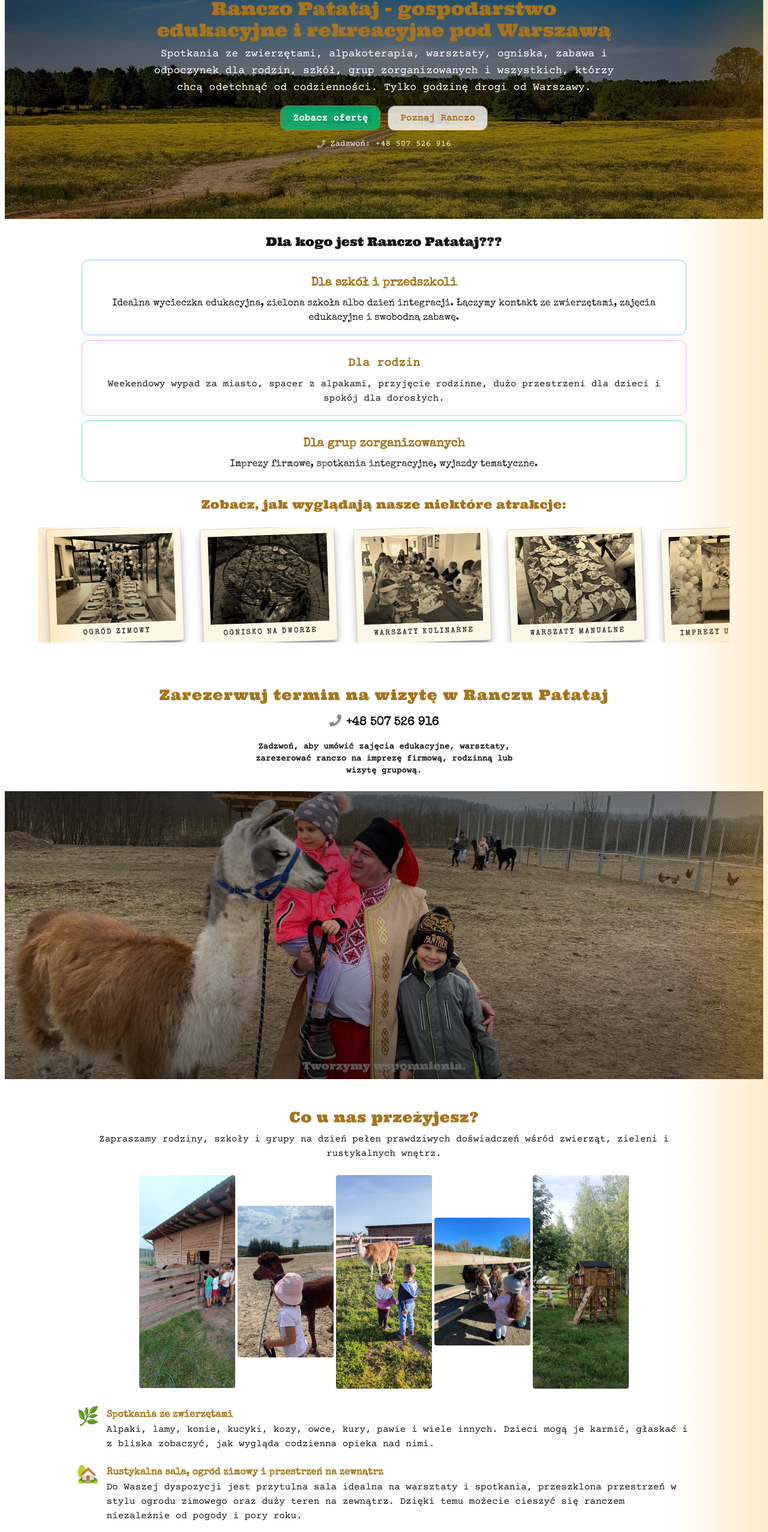
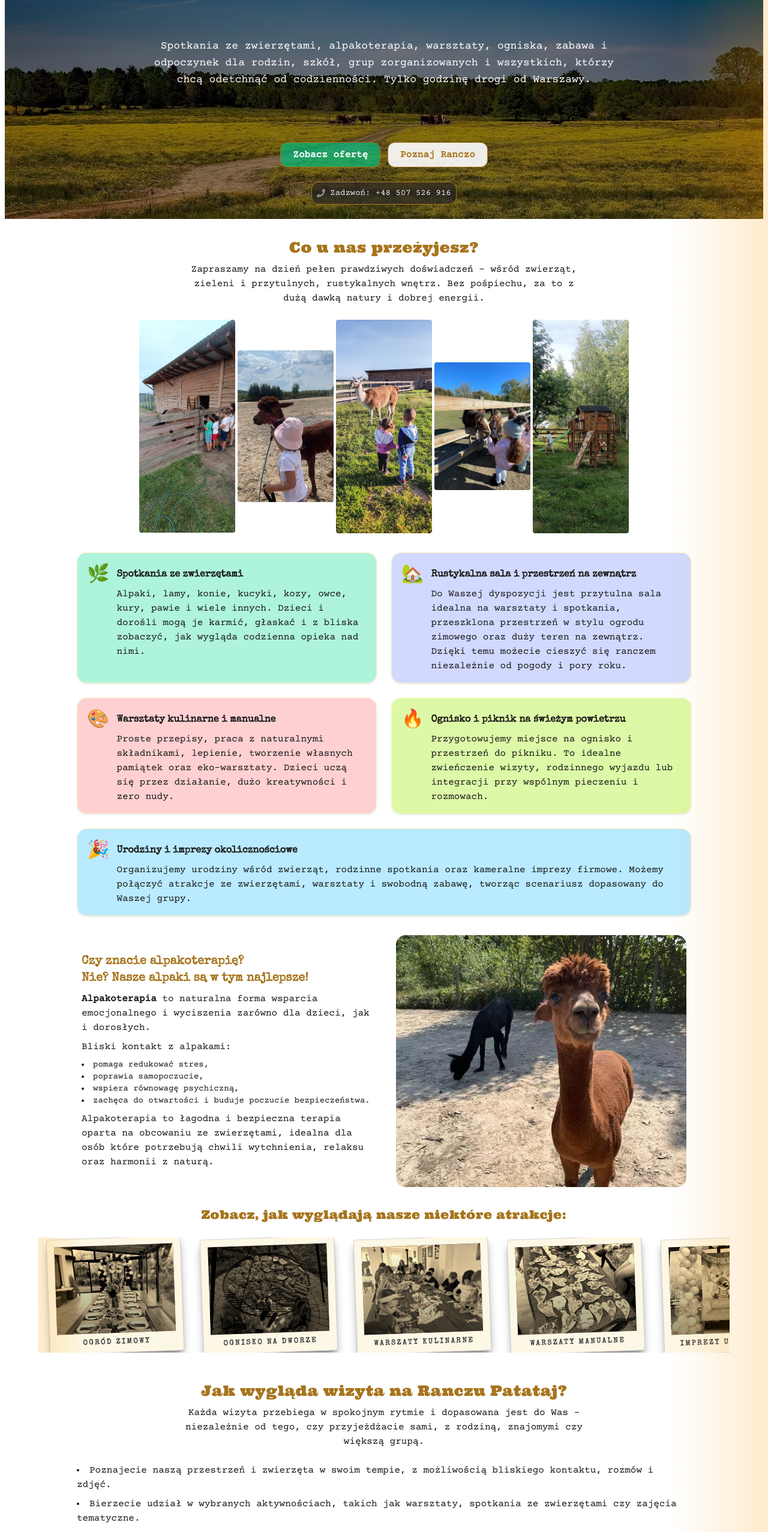
Before and after one commit to sabaudianin/ranczo-patataj, a Next.js app: page / in a window 1280 px wide. Shown: the part 229-2783 px from the top of the page at 60% size. Built offline with nearby package versions, Linux system fonts and the light colour scheme; a web font is replaced by a local one.

Commit message:
feat new home content layout

```diff
--- a/app/page.tsx
+++ b/app/page.tsx
@@ -74,18 +74,18 @@ export default function Home() {
       />
       <section className="relative px-2 pt-24 md:pt-0 pb-4 dark:bg-black bg-[var(--background)] mx-auto">
         <Banner />
-        <ForWho />
+        <Atrakcje />
+        <AlpakoTerapy />
         <MiniGallery />
+        <Visit />
+        {/* <ForWho /> */}
         <Cta />
-        <Atrakcje />
         {/* <Hero /> */}
         <Poster />
         <Social />
-        <AlpakoTerapy />
         <Features />
         <Testimonial />
-        <Visit />
-        <RelaxText />
+        {/* <RelaxText /> */}
         <Final />
       </section>
     </>
--- a/components/atrakcje/Atrakcje.tsx
+++ b/components/atrakcje/Atrakcje.tsx
@@ -1,11 +1,13 @@
 "use client";
+
 import Image from "next/image";
+
 export const Atrakcje = () => {
   return (
     <section
       id="atrakcje"
       aria-labelledby="atrakcje-title"
-      className="max-w-5xl mx-auto pt-8 md:px-0"
+      className="max-w-5xl mx-auto py-4 px-4 md:px-0"
     >
       <div className="text-center mb-6">
         <h2
@@ -14,13 +16,15 @@ export const Atrakcje = () => {
         >
           Co u nas przeżyjesz?
         </h2>
-        <p className="font-curier text-xs md:text-base mt-2">
-          Zapraszamy rodziny, szkoły i grupy na dzień pełen prawdziwych
-          doświadczeń wśród zwierząt, zieleni i rustykalnych wnętrz.
+        <p className="font-curier text-xs md:text-base mt-2 max-w-2xl mx-auto">
+          Zapraszamy na dzień pełen prawdziwych doświadczeń – wśród zwierząt,
+          zieleni i przytulnych, rustykalnych wnętrz. Bez pośpiechu, za to z
+          dużą dawką natury i dobrej energii.
         </p>
       </div>
+
       <div
-        className="flex items-center justify-center gap-1 pb-4 mb-4 "
+        className="flex items-center justify-center gap-1 pb-4 mb-4"
         aria-hidden="true"
       >
         <Image
@@ -35,18 +39,18 @@ export const Atrakcje = () => {
           alt=""
           width={100}
           height={100}
-          className="w-20 md:w-40 h-auto object-cover rounded oject-cover"
+          className="w-20 md:w-40 h-auto object-cover rounded"
         />
         <Image
           src="/images/g2.avif"
           alt=""
           width={100}
           height={100}
-          className="w-20 md:w-40 h-auto object-cover rounded "
+          className="w-20 md:w-40 h-auto object-cover rounded"
         />
         <Image
           src="/images/g3.avif"
-          alt="a"
+          alt=""
           width={100}
           height={100}
           className="w-20 md:w-40 h-auto object-cover rounded"
@@ -60,26 +64,26 @@ export const Atrakcje = () => {
         />
       </div>
 
-      <div className="space-y-5 md:space-y-6 font-curier text-xs md:text-base">
-        <div className="flex gap-3">
-          <div className="text-2xl md:text-3xl">🌿</div>
+      <div className="grid gap-4 md:gap-6 md:grid-cols-2 font-curier text-xs md:text-base">
+        <div className="flex gap-3 p-3 md:p-4 rounded-2xl bg-emerald-300/50 shadow-sm border border-amber-100">
+          <div className="text-2xl md:text-3xl mt-1">🌿</div>
           <div>
-            <h3 className="font-special font-semibold text-[var(--c-primary)]">
+            <h3 className="font-special font-bold py-2">
               Spotkania ze zwierzętami
             </h3>
             <p>
               Alpaki, lamy, konie, kucyki, kozy, owce, kury, pawie i wiele
-              innych. Dzieci mogą je karmić, głaskać i z bliska zobaczyć, jak
-              wygląda codzienna opieka nad nimi.
+              innych. Dzieci i dorośli mogą je karmić, głaskać i z bliska
+              zobaczyć, jak wygląda codzienna opieka nad nimi.
             </p>
           </div>
         </div>
 
-        <div className="flex gap-3">
-          <div className="text-2xl md:text-3xl">🏡</div>
+        <div className="flex gap-3 p-3 md:p-4 rounded-2xl bg-indigo-300/50 shadow-sm border border-amber-100">
+          <div className="text-2xl md:text-3xl mt-1">🏡</div>
           <div>
-            <h3 className="font-special font-semibold text-[var(--c-primary)]">
-              Rustykalna sala, ogród zimowy i przestrzeń na zewnątrz
+            <h3 className="font-special font-bold py-2">
+              Rustykalna sala i przestrzeń na zewnątrz
             </h3>
             <p>
               Do Waszej dyspozycji jest przytulna sala idealna na warsztaty i
@@ -90,44 +94,64 @@ export const Atrakcje = () => {
           </div>
         </div>
 
-        <div className="flex gap-3">
-          <div className="text-2xl md:text-3xl">🎨</div>
+        {/* Warsztaty */}
+        <div className="flex gap-3 p-3 md:p-4 rounded-2xl bg-red-300/50 shadow-sm border border-amber-100">
+          <div className="text-2xl md:text-3xl mt-1">🎨</div>
           <div>
-            <h3 className="font-special font-semibold text-[var(--c-primary)]">
+            <h3 className="font-special font-bold py-2">
               Warsztaty kulinarne i manualne
             </h3>
             <p>
               Proste przepisy, praca z naturalnymi składnikami, lepienie,
               tworzenie własnych pamiątek oraz eko-warsztaty. Dzieci uczą się
-              przez działanie dużo śmiechu, kreatywności i zero nudy.
+              przez działanie, dużo kreatywności i zero nudy.
             </p>
           </div>
         </div>
 
-        <div className="flex gap-3">
-          <div className="text-2xl md:text-3xl">🔥</div>
+        {/* Ognisko i piknik */}
+        <div className="flex gap-3 p-3 md:p-4 rounded-2xl bg-lime-300/50 shadow-sm border border-amber-100">
+          <div className="text-2xl md:text-3xl mt-1">🔥</div>
           <div>
-            <h3 className="font-special font-semibold text-[var(--c-primary)]">
+            <h3 className="font-special font-bold py-2">
               Ognisko i piknik na świeżym powietrzu
             </h3>
             <p>
               Przygotowujemy miejsce na ognisko i przestrzeń do pikniku. To
-              idealne zwieńczenie wycieczki, rodzinnego wyjazdu lub integracji
-              przy wspólnym pieczeniu i rozmowach.
+              idealne zwieńczenie wizyty, rodzinnego wyjazdu lub integracji przy
+              wspólnym pieczeniu i rozmowach.
             </p>
           </div>
         </div>
 
-        <div className="flex gap-3">
-          <div className="text-2xl md:text-3xl">🎉</div>
+        {/* (Opcjonalnie) przejażdżki – jeśli chcesz dodać */}
+        {/*
+        <div className="flex gap-3 p-3 md:p-4 rounded-2xl bg-white/70 shadow-sm border border-amber-100">
+          <div className="text-2xl md:text-3xl mt-1">🐴</div>
           <div>
             <h3 className="font-special font-semibold text-[var(--c-primary)]">
+              Przejażdżki i bryczka
+            </h3>
+            <p>
+             Klimatyczna przejażdżka
+              bryczką po okolicy (po wcześniejszym umówieniu) to dla wielu
+              dzieci pierwsze tak bliskie spotkanie z końmi.
+            </p>
+          </div>
+        </div>
+        */}
+
+        {/* Urodziny i imprezy */}
+        <div className="flex gap-3 p-3 md:p-4 rounded-2xl bg-sky-300/50 shadow-sm border border-amber-100 md:col-span-2">
+          <div className="text-2xl md:text-3xl mt-1">🎉</div>
+          <div>
+            <h3 className="font-special font-bold py-2">
               Urodziny i imprezy okolicznościowe
             </h3>
             <p>
               Organizujemy urodziny wśród zwierząt, rodzinne spotkania oraz
               kameralne imprezy firmowe. Możemy połączyć atrakcje ze
-              zwierzętami, warsztaty, swobodną zabawę, tworząc scenariusz
+              zwierzętami, warsztaty i swobodną zabawę, tworząc scenariusz
               dopasowany do Waszej grupy.
             </p>
           </div>
--- a/components/banner/Banner.tsx
+++ b/components/banner/Banner.tsx
@@ -82,7 +82,7 @@ export const Banner: React.FC = () => {
         </div>
 
         <div className="absolute inset-0 bg-black/45">
-          <div className="flex h-full flex-col items-center justify-center px-4 py-6 text-center">
+          <div className="flex h-full flex-col items-center justify-between px-4 py-6 text-center">
             <h1
               id="promo-heading"
               className="font-ultra text-[var(--c-primary)] text-lg md:text-2xl xl:text-3xl max-w-3xl mx-auto"
@@ -99,26 +99,26 @@ export const Banner: React.FC = () => {
               drogi od Warszawy.
             </p>
 
-            <div className="mt-4 flex flex-col sm:flex-row gap-3 w-full sm:w-auto justify-center">
+            <div className="mt-4 flex flex-col gap-3 w-full items-center justify-center">
+              <div className=" flex flex-col sm:flex-row gap-3  w-1/2 justify-center">
                 <Link
                   href="/oferta"
-                className="inline-flex items-center justify-center px-5 py-2 rounded-xl bg-emerald-500/80 hover:bg-emerald-500 border border-[var(--c-primary)] text-xs md:text-sm lg:text-base font-semibold text-white font-curier hover:scale-105 transition-transform duration-200 focus-visible:outline-none focus-visible:ring-2 focus-visible:ring-offset-2 focus-visible:ring-[var(--c-primary)]"
+                  className="inline-flex items-center justify-center px-5 py-2 rounded-xl bg-emerald-500/70 hover:bg-emerald-500 border border-[var(--c-primary)] text-xs md:text-sm lg:text-base font-semibold text-white font-curier hover:scale-105 transition-transform duration-200 focus-visible:outline-none focus-visible:ring-2 focus-visible:ring-offset-2 focus-visible:ring-[var(--c-primary)]"
                 >
                   Zobacz ofertę
                 </Link>
 
                 <Link
                   href="/ranczo"
-                className="inline-flex items-center justify-center px-5 py-2 rounded-xl bg-white/80 hover:bg-white border border-[var(--c-primary)] text-xs md:text-sm lg:text-base font-semibold text-[var(--c-primary)] font-curier hover:scale-105 transition-transform duration-200 focus-visible:outline-none focus-visible:ring-2 focus-visible:ring-offset-2 focus-visible:ring-[var(--c-primary)]"
+                  className="inline-flex items-center justify-center px-5 py-2 rounded-xl bg-white/90 hover:bg-white border border-[var(--c-primary)] text-xs md:text-sm lg:text-base font-semibold text-[var(--c-primary)] font-curier hover:scale-105 transition-transform duration-200 focus-visible:outline-none focus-visible:ring-2 focus-visible:ring-offset-2 focus-visible:ring-[var(--c-primary)]"
                 >
                   Poznaj Ranczo
                 </Link>
               </div>
-
-            <div className="mt-3">
+              <div className="mt-3 w-full">
                 <a
                   href={PHONETO}
-                className="inline-flex items-center justify-center gap-2 text-[0.7rem] md:text-sm text-white/90 font-curier underline-offset-2 hover:underline"
+                  className="inline-flex items-center justify-center gap-2 p-2 border rounded-xl border-[var(--c-primary)] bg-stone-800/70 text-[0.7rem] md:text-sm text-white/90 font-curier underline-offset-2 hover:underline"
                   aria-label={`Zadzwoń pod numer ${CONTACT.phoneDisplay}, aby zarezerwować termin w Ranczo Patataj`}
                   itemProp="telephone"
                 >
@@ -131,6 +131,7 @@ export const Banner: React.FC = () => {
               </div>
             </div>
           </div>
+        </div>
       </article>
     </section>
   );
--- a/components/poster/Poster.tsx
+++ b/components/poster/Poster.tsx
@@ -5,7 +5,7 @@ import { CONTACT, MAILTO } from "@/config/contact/Contact";
 export const Poster = () => {
   return (
     <section className="relative max-w-6xl mx-auto py-4">
-      <div
+      {/* <div
         className="relative bg-cover bg-center bg-no-repeat object-scale-down h-100 "
         aria-hidden="true"
       >
@@ -24,7 +24,7 @@ export const Poster = () => {
             tematyczne warsztaty.
           </p>
         </div>
-      </div>
+      </div> */}
       {/* <p className=" text-center font-ultra bg-emerald-300/30 p-2">
         Atrakcyjne pakiety dla szkół !!!
       </p> */}
--- a/components/testimonial/Testimonial.tsx
+++ b/components/testimonial/Testimonial.tsx
@@ -37,18 +37,18 @@ const OPINIONS: Opinion[] = [
     color: "bg-yellow-700",
     font: "font-playwrite tracking-widest",
   },
-  {
-    text: "Urokliwe miejsce w zaciszu pól i lasów.Zwierzęta nauczone pracy z dziećmi, bardzo przyjaźnie nastawione(lama rozdaje buziaki).Warsztaty cieszyły się ogromnym zainteresowaniem zarówno dzieci jak i rodziców 😊Polecam to miejsce wszystkim. ",
-    name: "Tomasz G",
-    color: "bg-indigo-700",
-    font: "font-playwrite text-lg tracking-[.15em] font-bold",
-  },
-  {
-    text: "Bardzo, fajne miejsce z potencjałem, brakowało czegoś takiego w okolicy. Szczerze polecam dla dzieci i dla dorosłych. można wynająć przestrzeń na imprezy, mają bazę noclegową.",
-    name: "Jarek G",
-    color: "bg-lime-700",
-    font: "font-playwrite tracking-wider",
-  },
+  // {
+  //   text: "Urokliwe miejsce w zaciszu pól i lasów.Zwierzęta nauczone pracy z dziećmi, bardzo przyjaźnie nastawione(lama rozdaje buziaki).Warsztaty cieszyły się ogromnym zainteresowaniem zarówno dzieci jak i rodziców 😊Polecam to miejsce wszystkim. ",
+  //   name: "Tomasz G",
+  //   color: "bg-indigo-700",
+  //   font: "font-playwrite text-lg tracking-[.15em] font-bold",
+  // },
+  // {
+  //   text: "Bardzo, fajne miejsce z potencjałem, brakowało czegoś takiego w okolicy. Szczerze polecam dla dzieci i dla dorosłych. można wynająć przestrzeń na imprezy, mają bazę noclegową.",
+  //   name: "Jarek G",
+  //   color: "bg-lime-700",
+  //   font: "font-playwrite tracking-wider",
+  // },
 ];
 
 export const Testimonial = () => {
--- a/components/visit/Visit.tsx
+++ b/components/visit/Visit.tsx
@@ -1,9 +1,11 @@
+"use client";
+
 export const Visit = () => {
   return (
     <section
       id="jak-wyglada-wizyta"
       aria-labelledby="wizyta-title"
-      className="max-w-5xl mx-auto pt-8"
+      className="max-w-5xl mx-auto py-4 px-4 md:px-0"
     >
       <div className="text-center mb-6">
         <h2
@@ -12,37 +14,41 @@ export const Visit = () => {
         >
           Jak wygląda wizyta na Ranczu Patataj?
         </h2>
-        <p className="font-curier text-xs md:text-base mt-2">
-          Każda wizyta jest trochę inna zależy od pory roku, pogody i Waszych
-          oczekiwań ale najczęściej przebiega według podobnego, spokojnego
-          rytmu.
+
+        <p className="font-curier text-xs md:text-base mt-2 max-w-2xl mx-auto">
+          Każda wizyta przebiega w spokojnym rytmie i dopasowana jest do Was –
+          niezależnie od tego, czy przyjeżdżacie sami, z rodziną, znajomymi czy
+          większą grupą.
         </p>
       </div>
 
       <div className="font-curier text-xs md:text-base space-y-4">
         <ul className="list-disc list-inside space-y-2">
           <li>
-            Spacer po ranczu poznajecie zwierzęta, ich historie i zwyczaje,
-            zaglądacie w różne zakątki gospodarstwa.
+            Poznajecie naszą przestrzeń i zwierzęta w swoim tempie, z
+            możliwością bliskiego kontaktu, rozmów i zdjęć.
           </li>
+
           <li>
-            Bliski kontakt ze zwierzętami karmienie, głaskanie, wspólne zdjęcia,
-            obserwowanie zachowań z bliska.
+            Bierzecie udział w wybranych aktywnościach, takich jak warsztaty,
+            spotkania ze zwierzętami czy zajęcia tematyczne.
           </li>
+
           <li>
-            Zajęcia tematyczne w zależności od ustaleń mogą to być warsztaty
-            kulinarne, manualne lub inne.
+            Jest czas na odpoczynek, piknik, ognisko lub swobodną chwilę na
+            świeżym powietrzu.
           </li>
+
           <li>
-            Przerwa na odpoczynek chwila na piknik, ognisko lub inna aktywność
-            na zewnątrz, mozna jeszcze poprzytulać się do alpak albo zrobić
-            jeszcze kilka zdjęć
+            A na koniec zostaje moment na to, co lubicie najbardziej czyli
+            zabawę, relaks, poprzytulanie alpak albo po prostu bycie blisko
+            natury.
           </li>
         </ul>
 
-        <p>
-          Program i tempo wizyty zawsze dostosowujemy do Was niezależnie od
-          tego, czy przyjeżdżasz sam, z rodziną, znajomymi czy większą grupą.
+        <p className="mt-4 max-w-xl mx-auto">
+          Program każdej wizyty układamy tak, aby był przyjemny, spokojny i
+          komfortowy,niezależnie od wieku i potrzeb odwiedzających.
         </p>
       </div>
     </section>
--- a/styles/classes.css
+++ b/styles/classes.css
@@ -74,3 +74,128 @@
 .marquee-inner {
   animation: marqueeScroll linear infinite;
 }
+
+.paper-old-gradient {
+  /* klucz: kilka warstw gradientów jeden na drugim */
+  background:
+      /* jaśniejsze rozświetlenie góry – jakby światło */ linear-gradient(
+      to bottom,
+      rgba(255, 252, 235, 0.95) 0%,
+      rgba(250, 237, 202, 0.9) 35%,
+      rgba(240, 216, 170, 0.95) 100%
+    ),
+    /* delikatne przyciemnienie lewego dolnego rogu */
+      radial-gradient(
+        circle at 0% 100%,
+        rgba(201, 164, 98, 0.45) 0%,
+        transparent 55%
+      ),
+    /* delikatne przyciemnienie prawego górnego rogu */
+      radial-gradient(
+        circle at 100% 0%,
+        rgba(210, 176, 120, 0.4) 0%,
+        transparent 55%
+      ),
+    /* globalna baza – jednolity kolor papieru pod spodem */ #f8eac6;
+}
+
+/* 1. Jasny, delikatny pergamin */
+.paper-old-1 {
+  background: linear-gradient(
+      to bottom,
+      rgba(255, 252, 235, 0.98) 0%,
+      rgba(250, 238, 210, 0.95) 40%,
+      rgba(243, 224, 186, 0.98) 100%
+    ),
+    radial-gradient(
+      circle at 0% 100%,
+      rgba(201, 164, 98, 0.35) 0%,
+      transparent 55%
+    ),
+    radial-gradient(
+      circle at 100% 0%,
+      rgba(210, 176, 120, 0.35) 0%,
+      transparent 55%
+    ),
+    #f8eac6;
+}
+
+/* 2. Cieplejszy, bardziej “herbaciany” pergamin */
+.paper-old-2 {
+  background: linear-gradient(
+      to bottom,
+      rgba(252, 244, 216, 0.98) 0%,
+      rgba(246, 226, 182, 0.96) 35%,
+      rgba(233, 201, 146, 0.98) 100%
+    ),
+    radial-gradient(
+      circle at 10% 90%,
+      rgba(191, 144, 80, 0.45) 0%,
+      transparent 55%
+    ),
+    radial-gradient(
+      circle at 90% 10%,
+      rgba(168, 126, 68, 0.4) 0%,
+      transparent 55%
+    ),
+    #f0dea9;
+}
+
+/* 3. Głębszy, przydymiony pergamin */
+.paper-old-3 {
+  background: linear-gradient(
+      to bottom,
+      rgba(244, 229, 196, 0.98) 0%,
+      rgba(232, 205, 154, 0.97) 40%,
+      rgba(215, 182, 124, 0.98) 100%
+    ),
+    radial-gradient(circle at 0% 0%, rgba(130, 90, 46, 0.5) 0%, transparent 55%),
+    radial-gradient(
+      circle at 100% 100%,
+      rgba(110, 75, 38, 0.5) 0%,
+      transparent 55%
+    ),
+    #e1c492;
+}
+
+/* 4. Lekko oliwkowo–ziemisty, “archiwalny” papier */
+.paper-old-4 {
+  background: linear-gradient(
+      to bottom,
+      rgba(245, 237, 210, 0.98) 0%,
+      rgba(229, 217, 177, 0.96) 40%,
+      rgba(210, 197, 150, 0.98) 100%
+    ),
+    radial-gradient(
+      circle at 0% 50%,
+      rgba(137, 121, 76, 0.45) 0%,
+      transparent 55%
+    ),
+    radial-gradient(
+      circle at 100% 50%,
+      rgba(112, 99, 64, 0.45) 0%,
+      transparent 55%
+    ),
+    #d7c89e;
+}
+
+/* 5. Ciemniejszy, “stara mapa / księga” */
+.paper-old-5 {
+  background: linear-gradient(
+      to bottom,
+      rgba(235, 219, 183, 0.98) 0%,
+      rgba(214, 191, 142, 0.97) 35%,
+      rgba(191, 162, 112, 0.99) 100%
+    ),
+    radial-gradient(
+      circle at 15% 15%,
+      rgba(92, 63, 32, 0.55) 0%,
+      transparent 55%
+    ),
+    radial-gradient(
+      circle at 85% 85%,
+      rgba(71, 49, 27, 0.55) 0%,
+      transparent 55%
+    ),
+    #c4a679;
+}
```
Also changed, not shown: components/final/Final.tsx (+48 -12 lines). Lines whose indentation alone changed are shown as unchanged.
